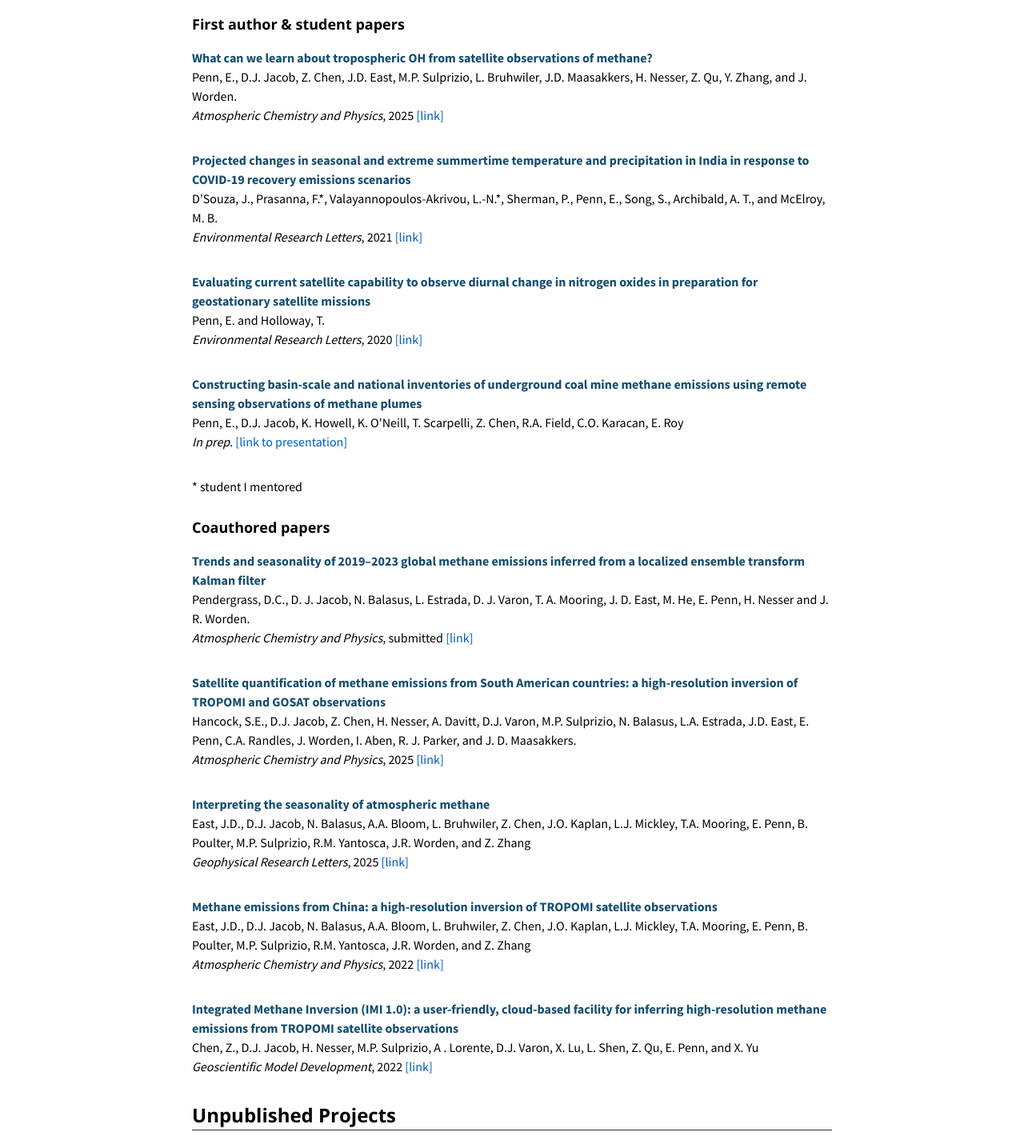
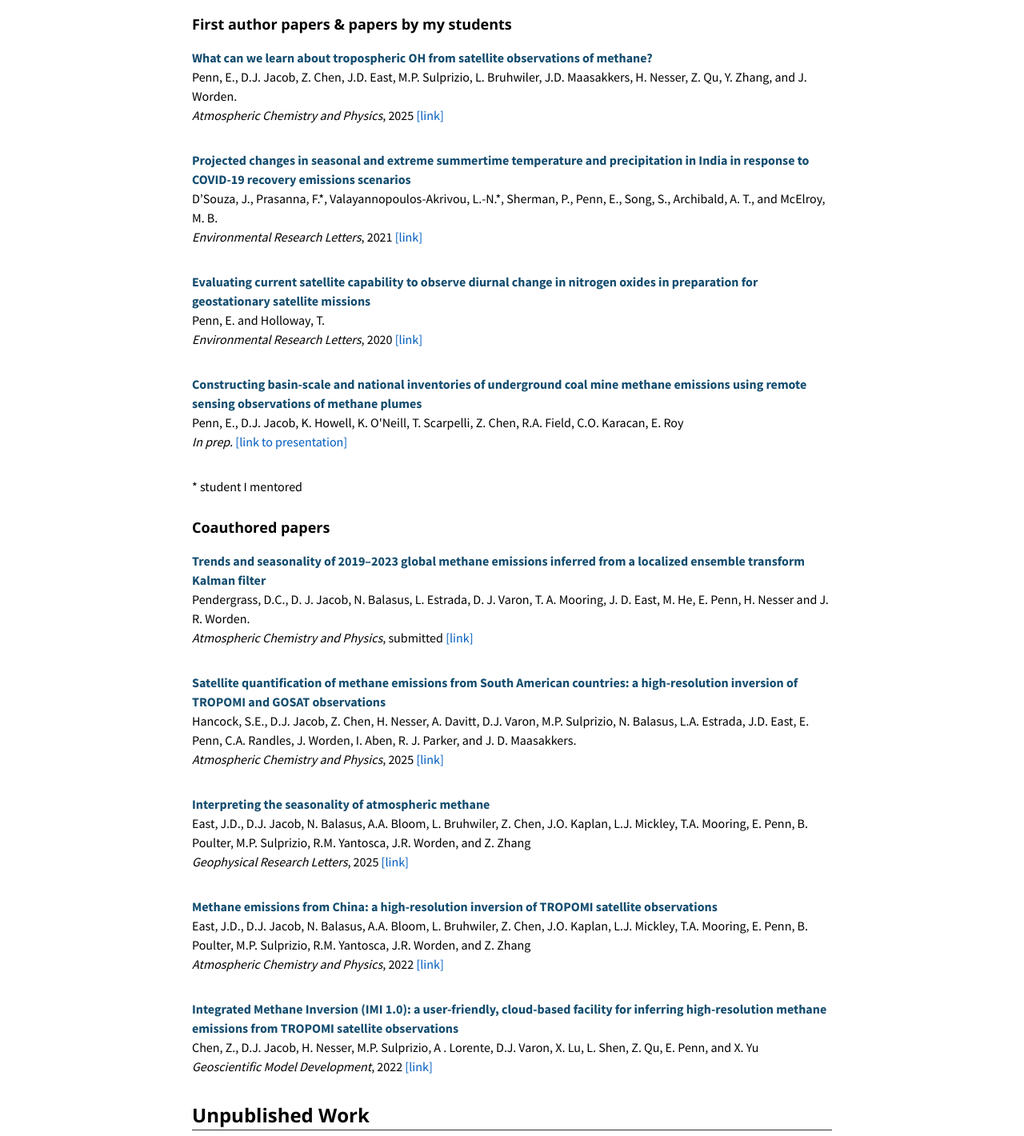
Before and after one commit to pennelise/pennelise.github.io, a plain HTML site: page publications.html in a window 1280 px wide. Shown: the part 136-1556 px from the top of the page at 80% size. Drawn offline with nearby package versions, Linux system fonts and the light colour scheme.

Commit message:
Update publications.html

```diff
--- a/publications.html
+++ b/publications.html
@@ -52,7 +52,7 @@
             <hr> <!-- underline -->
 
       <!-- First author papers -->
-            <h3>First author & student papers</h3>
+            <h3>First author papers & papers by my students</h3>
 
             <p>
               <span class="paper-titles">What can we learn about tropospheric OH from satellite observations of methane?</span>
@@ -137,10 +137,10 @@
         </div>
 <!-- END PUBLCIATIONS -->
 
-<!-- UNPUBLISHED PROJECTS -->
+<!-- UNPUBLISHED WORK -->
         <div class="flex-row">
           <div class="flex-item flex-column">
-            <h2 class="add-top-margin">Unpublished Projects</h1>
+            <h2 class="add-top-margin">Unpublished Work</h1>
             <hr> <!-- underline -->
   <!-- Hollings Project -->
              <div class="flex-row">
```
